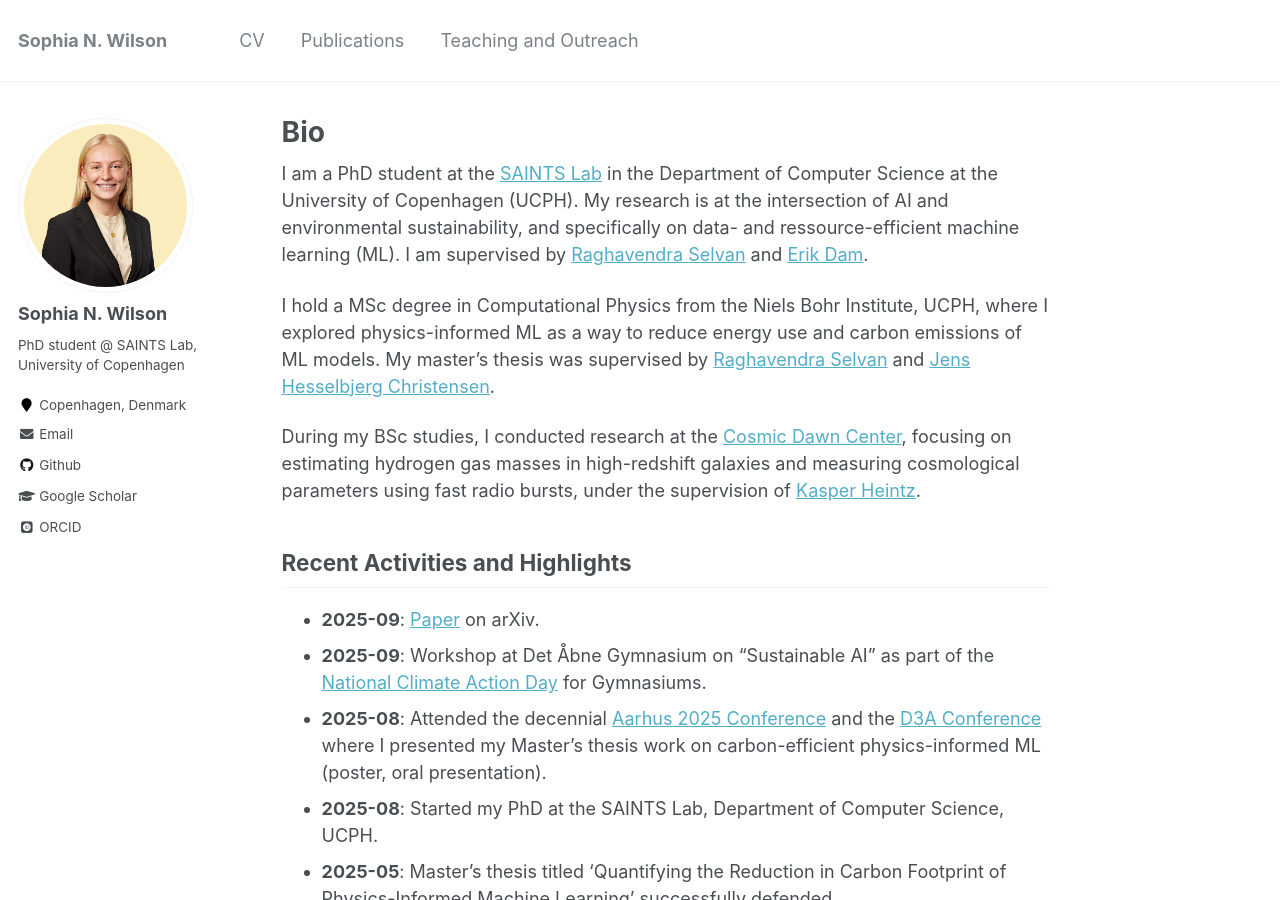
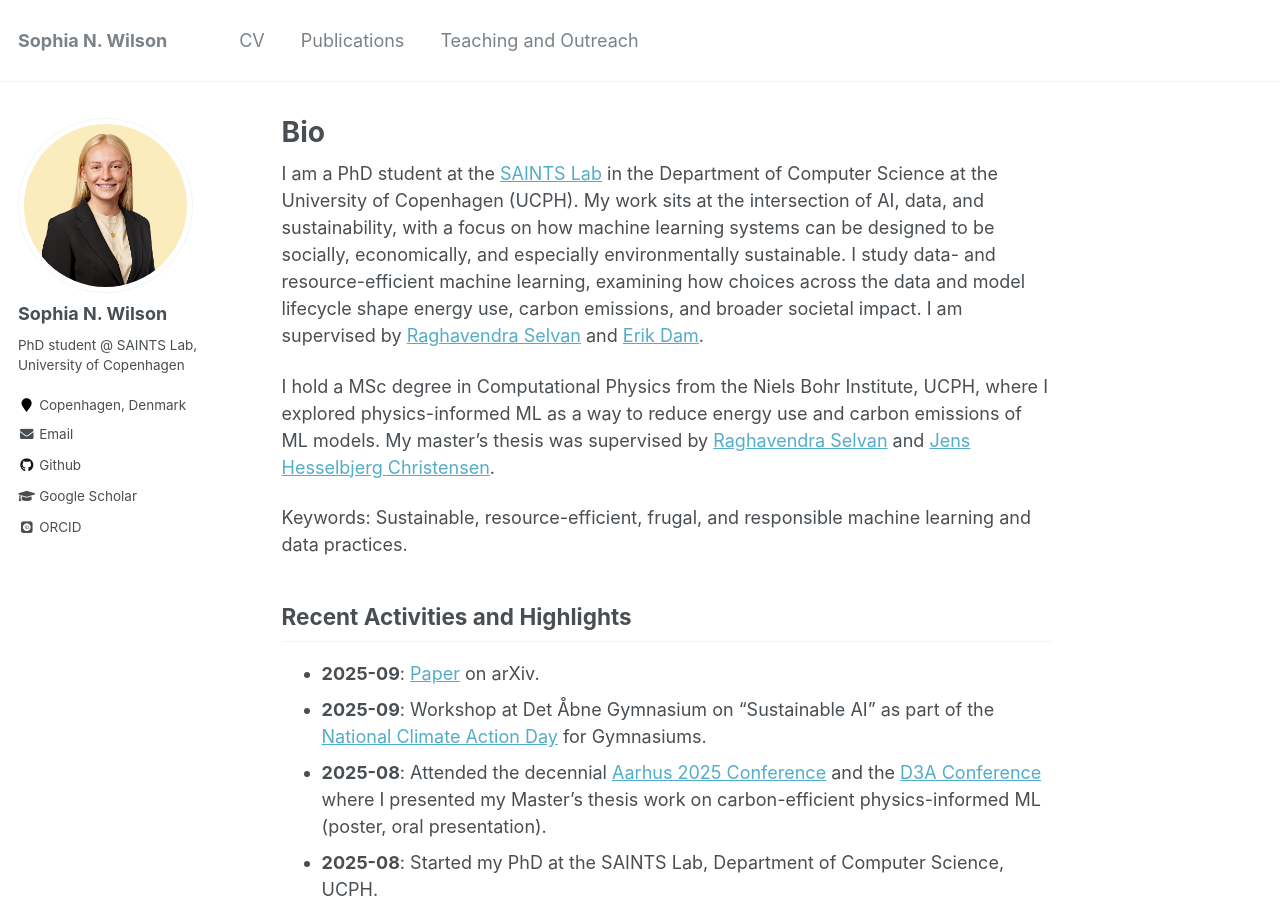
Before and after one commit to sophiawilson18/sophiawilson18.github.io, a Jekyll site: the page built from _pages/about.md, in a window 1280 px wide and 900 px high. Built offline with Jekyll 4.4.1, drawn with Linux system fonts in a browser that asks for light colours; some web fonts are replaced.

Commit message:
Update about.md
Update bio

```diff
--- a/_pages/about.md
+++ b/_pages/about.md
@@ -7,12 +7,11 @@ redirect_from:
   - /about.html
 ---
 
-I am a PhD student at the [SAINTS Lab](https://saintslab.github.io/) in the Department of Computer Science at the University of Copenhagen (UCPH). My research is at the intersection of AI and environmental sustainability, and specifically on data- and ressource-efficient machine learning (ML). I am supervised by [Raghavendra Selvan](https://raghavian.github.io/) and [Erik Dam](https://scholar.google.com/citations?user=WCP-mBEAAAAJ&hl=en).
+I am a PhD student at the [SAINTS Lab](https://saintslab.github.io/) in the Department of Computer Science at the University of Copenhagen (UCPH). My work sits at the intersection of AI, data, and sustainability, with a focus on how machine learning systems can be designed to be socially, economically, and especially environmentally sustainable. I study data- and resource-efficient machine learning, examining how choices across the data and model lifecycle shape energy use, carbon emissions, and broader societal impact. I am supervised by [Raghavendra Selvan](https://raghavian.github.io/) and [Erik Dam](https://scholar.google.com/citations?user=WCP-mBEAAAAJ&hl=en).
 
 I hold a MSc degree in Computational Physics from the Niels Bohr Institute, UCPH, where I explored physics-informed ML as a way to reduce energy use and carbon emissions of ML models. My master’s thesis was supervised by [Raghavendra Selvan](https://raghavian.github.io/) and [Jens Hesselbjerg Christensen](https://scholar.google.dk/citations?user=kFbQdMYAAAAJ&hl=en).
 
-During my BSc studies, I conducted research at the [Cosmic Dawn Center](https://cosmicdawn.dk/), focusing on estimating hydrogen gas masses in high-redshift galaxies and measuring cosmological parameters using fast radio bursts, under the supervision of [Kasper Heintz](https://keheintz.github.io/).
-
+Keywords: Sustainable, resource-efficient, frugal, and responsible machine learning and data practices.
 
 
 
```
